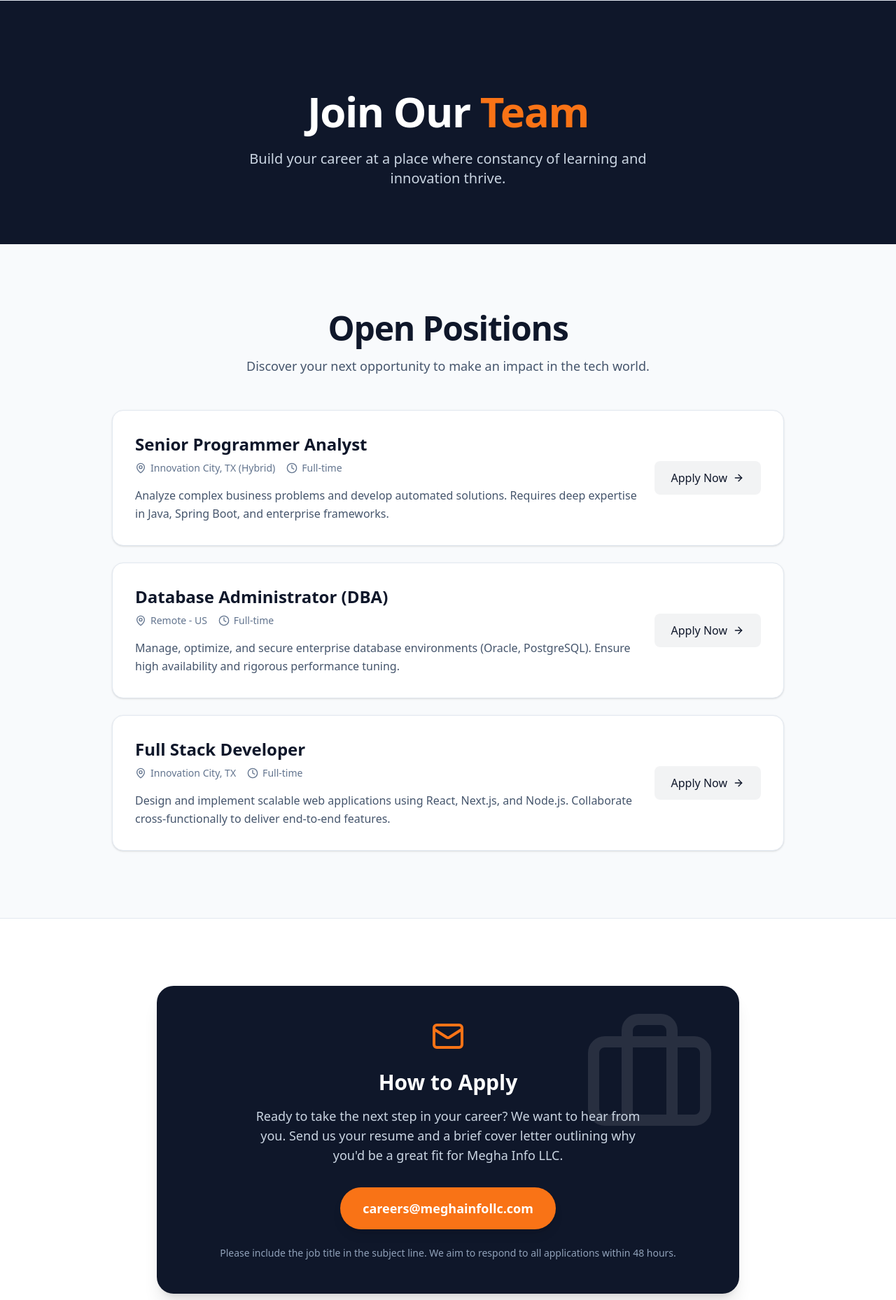
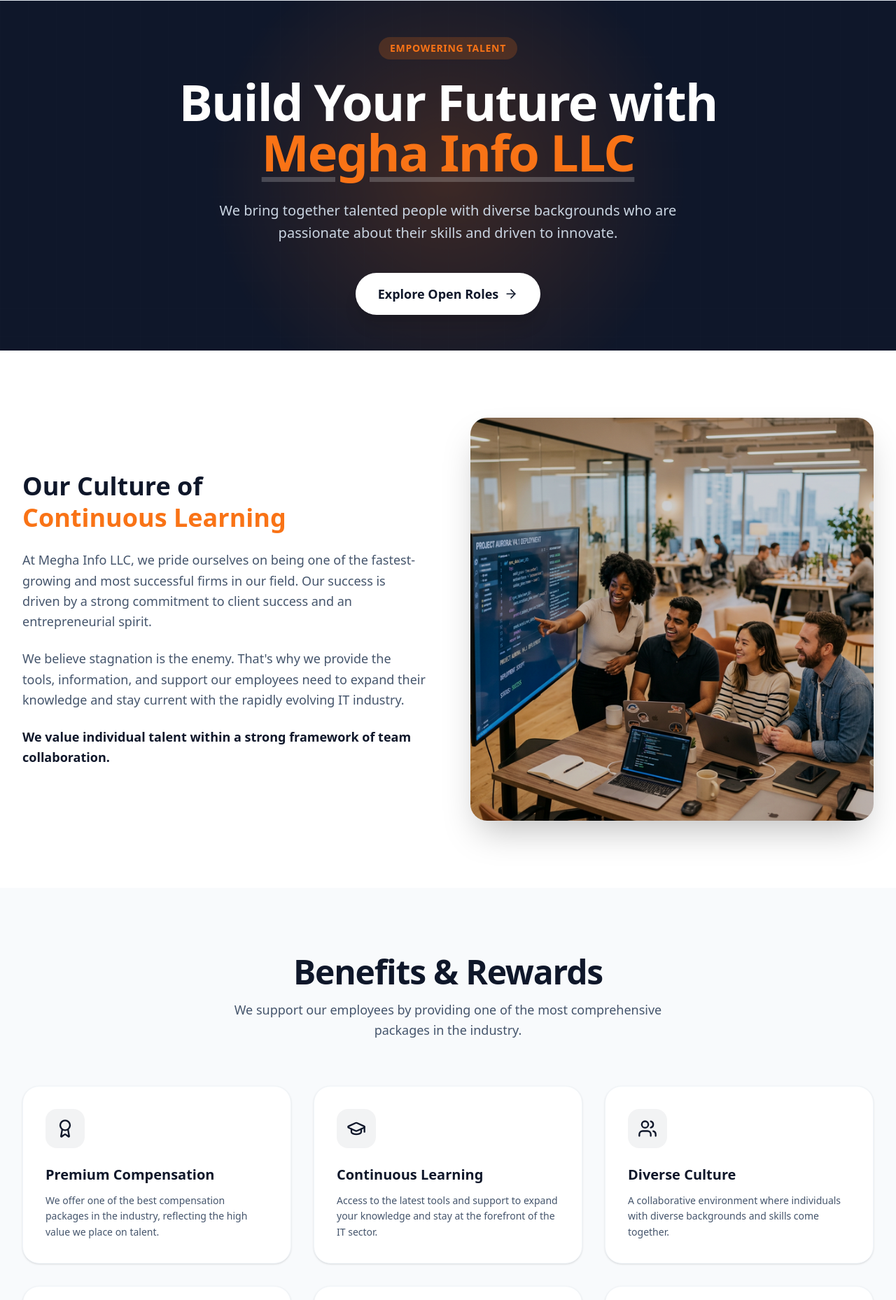
Before and after one commit to prasads6507/Megha-Info-LLC, a Next.js app: page /careers in a window 1280 px wide. Shown: the part 80-1938 px from the top of the page at 70% size. Built offline with nearby package versions, Linux system fonts and the light colour scheme.

Commit message:
feat: redesign careers page with innovative UI and comprehensive content

```diff
--- a/src/app/careers/page.tsx
+++ b/src/app/careers/page.tsx
@@ -2,93 +2,244 @@
 
 import { SectionHeader } from "@/components/ui/SectionHeader";
 import { motion } from "framer-motion";
-import { Briefcase, MapPin, Clock, ArrowRight, Mail } from "lucide-react";
+import {
+  Briefcase,
+  MapPin,
+  Clock,
+  ArrowRight,
+  Mail,
+  GraduationCap,
+  Users,
+  Heart,
+  Zap,
+  Globe,
+  Award
+} from "lucide-react";
 import Link from "next/link";
+import Image from "next/image";
 
 export default function Careers() {
-  const openRoles = [
+  const benefits = [
     {
-      title: "Senior Programmer Analyst",
-      location: "Innovation City, TX (Hybrid)",
-      type: "Full-time",
-      description: "Analyze complex business problems and develop automated solutions. Requires deep expertise in Java, Spring Boot, and enterprise frameworks.",
+      title: "Premium Compensation",
+      description: "We offer one of the best compensation packages in the industry, reflecting the high value we place on talent.",
+      icon: Award,
     },
     {
-      title: "Database Administrator (DBA)",
-      location: "Remote - US",
-      type: "Full-time",
-      description: "Manage, optimize, and secure enterprise database environments (Oracle, PostgreSQL). Ensure high availability and rigorous performance tuning.",
+      title: "Continuous Learning",
+      description: "Access to the latest tools and support to expand your knowledge and stay at the forefront of the IT sector.",
+      icon: GraduationCap,
     },
     {
-      title: "Full Stack Developer",
-      location: "Innovation City, TX",
-      type: "Full-time",
-      description: "Design and implement scalable web applications using React, Next.js, and Node.js. Collaborate cross-functionally to deliver end-to-end features.",
+      title: "Diverse Culture",
+      description: "A collaborative environment where individuals with diverse backgrounds and skills come together.",
+      icon: Users,
+    },
+    {
+      title: "Health & Wellness",
+      description: "Comprehensive benefits designed to keep you and your family healthy, happy, and productive.",
+      icon: Heart,
+    },
+    {
+      title: "Innovation Hub",
+      description: "Work on cutting-edge projects with an entrepreneurial spirit that encourages creative problem-solving.",
+      icon: Zap,
+    },
+    {
+      title: "Global Reach",
+      description: "Opportunities to work with leading clients across various sites in the U.S. and potentially global projects.",
+      icon: Globe,
     },
   ];
 
+  const jobCategories = [
+    {
+      title: "Analysts & Architects",
+      roles: ["Programmer Analysts", "Senior Systems Analysts", "Computer Systems Analysts", "Software Architects"],
+    },
+    {
+      title: "Development & Engineering",
+      roles: ["Senior Application Developers", "Full Stack Developers", "Mobile Developers (Android/iOS)", "Software Engineers"],
+    },
+    {
+      title: "Data & Infrastructure",
+      roles: ["Database Administrators (DBA)", "Network Administrators", "Cloud Architects", "Data Scientists"],
+    },
+  ];
+
+  const containerVariants = {
+    hidden: { opacity: 0 },
+    visible: {
+      opacity: 1,
+      transition: {
+        staggerChildren: 0.1,
+      },
+    },
+  };
+
+  const itemVariants = {
+    hidden: { opacity: 0, y: 20 },
+    visible: {
+      opacity: 1,
+      y: 0,
+      transition: {
+        duration: 0.5,
+      },
+    },
+  };
+
   return (
-    <div className="flex flex-col min-h-screen bg-slate-50">
-      {/* Page Header */}
-      <section className="bg-primary pt-32 pb-20 text-center text-white">
-        <div className="max-w-4xl mx-auto px-4 sm:px-6 lg:px-8">
-          <motion.h1
-            initial={{ opacity: 0, y: 20 }}
+    <div className="flex flex-col min-h-screen bg-[#F8FAFC]">
+      {/* Hero Section */}
+      <section className="relative h-[60vh] min-h-[500px] flex items-center bg-primary overflow-hidden">
+        <div className="absolute inset-0 opacity-20">
+          <div className="absolute inset-0 bg-[radial-gradient(circle_at_50%_50%,#F97316_0%,transparent_50%)]"></div>
+          <div className="absolute inset-0 bg-[linear-gradient(to_right,#80808012_1px,transparent_1px),linear-gradient(to_bottom,#80808012_1px,transparent_1px)] bg-[size:40px_40px]"></div>
+        </div>
+
+        <div className="max-w-7xl mx-auto px-4 sm:px-6 lg:px-8 relative z-10 w-full text-center">
+          <motion.div
+            initial={{ opacity: 0, y: 30 }}
             animate={{ opacity: 1, y: 0 }}
-            transition={{ duration: 0.6 }}
-            className="text-4xl md:text-5xl lg:text-6xl font-bold mb-6 tracking-tight"
+            transition={{ duration: 0.8 }}
           >
-            Join Our <span className="text-accent">Team</span>
-          </motion.h1>
-          <motion.p
-            initial={{ opacity: 0, y: 20 }}
-            animate={{ opacity: 1, y: 0 }}
-            transition={{ duration: 0.6, delay: 0.2 }}
-            className="text-xl text-slate-300 max-w-2xl mx-auto"
-          >
-            Build your career at a place where constancy of learning and innovation thrive.
-          </motion.p>
+            <span className="inline-block px-4 py-1.5 rounded-full bg-accent/20 text-accent font-semibold text-sm uppercase tracking-wider mb-6">
+              Empowering Talent
+            </span>
+            <h1 className="text-5xl md:text-6xl lg:text-7xl font-bold text-white mb-8 tracking-tight">
+              Build Your Future with <br />
+              <span className="text-accent underline decoration-white/20 underline-offset-8">Megha Info LLC</span>
+            </h1>
+            <p className="text-xl text-slate-300 max-w-2xl mx-auto mb-10 leading-relaxed font-light">
+              We bring together talented people with diverse backgrounds who are passionate about their skills and driven to innovate.
+            </p>
+            <Link
+              href="#openings"
+              className="inline-flex items-center px-8 py-4 rounded-full bg-white text-primary font-bold text-lg hover:bg-accent hover:text-white transition-all duration-300 shadow-xl hover:-translate-y-1"
+            >
+              Explore Open Roles
+              <ArrowRight className="w-5 h-5 ml-2" />
+            </Link>
+          </motion.div>
         </div>
       </section>
 
-      {/* Open Roles */}
-      <section className="py-24">
-        <div className="max-w-5xl mx-auto px-4 sm:px-6 lg:px-8">
+      {/* Why Megha Info Section */}
+      <section className="py-24 bg-white relative overflow-hidden">
+        <div className="max-w-7xl mx-auto px-4 sm:px-6 lg:px-8">
+          <div className="grid lg:grid-cols-2 gap-16 items-center">
+            <motion.div
+              initial={{ opacity: 0, x: -50 }}
+              whileInView={{ opacity: 1, x: 0 }}
+              viewport={{ once: true }}
+              transition={{ duration: 0.6 }}
+            >
+              <h2 className="text-3xl md:text-4xl font-bold text-primary mb-6 leading-tight">
+                Our Culture of <br />
+                <span className="text-accent">Continuous Learning</span>
+              </h2>
+              <div className="space-y-6 text-lg text-slate-600 leading-relaxed">
+                <p>
+                  At Megha Info LLC, we pride ourselves on being one of the fastest-growing and most successful firms in our field. Our success is driven by a strong commitment to client success and an entrepreneurial spirit.
+                </p>
+                <p>
+                  We believe stagnation is the enemy. That's why we provide the tools, information, and support our employees need to expand their knowledge and stay current with the rapidly evolving IT industry.
+                </p>
+                <p className="font-semibold text-primary">
+                  We value individual talent within a strong framework of team collaboration.
+                </p>
+              </div>
+            </motion.div>
+
+            <motion.div
+              initial={{ opacity: 0, scale: 0.9 }}
+              whileInView={{ opacity: 1, scale: 1 }}
+              viewport={{ once: true }}
+              transition={{ duration: 0.6 }}
+              className="relative aspect-square md:aspect-video lg:aspect-square rounded-3xl overflow-hidden shadow-2xl group"
+            >
+              <Image
+                src="/images/team-culture.png"
+                alt="Megha Info LLC Team Culture"
+                fill
+                className="object-cover transition-transform duration-700 group-hover:scale-105"
+              />
+              <div className="absolute inset-0 bg-primary/20 mix-blend-multiply group-hover:bg-primary/10 transition-colors"></div>
+            </motion.div>
+          </div>
+        </div>
+      </section>
+
+      {/* Benefits Section */}
+      <section className="py-24 bg-slate-50 relative">
+        <div className="max-w-7xl mx-auto px-4 sm:px-6 lg:px-8">
           <SectionHeader
-            title="Open Positions"
-            subtitle="Discover your next opportunity to make an impact in the tech world."
+            title="Benefits & Rewards"
+            subtitle="We support our employees by providing one of the most comprehensive packages in the industry."
           />
 
-          <div className="space-y-6">
-            {openRoles.map((role, index) => (
+          <motion.div
+            variants={containerVariants}
+            initial="hidden"
+            whileInView="visible"
+            viewport={{ once: true }}
+            className="grid md:grid-cols-2 lg:grid-cols-3 gap-8 mt-16"
+          >
+            {benefits.map((benefit, index) => (
               <motion.div
-                key={role.title}
-                initial={{ opacity: 0, y: 20 }}
+                key={index}
+                variants={itemVariants}
+                className="group bg-white p-8 rounded-3xl border border-slate-100 shadow-sm hover:shadow-xl hover:-translate-y-2 transition-all duration-300"
+              >
+                <div className="w-14 h-14 rounded-2xl bg-primary/5 flex items-center justify-center mb-6 group-hover:bg-accent/10 transition-colors">
+                  <benefit.icon className="w-7 h-7 text-primary group-hover:text-accent transition-colors" />
+                </div>
+                <h3 className="text-xl font-bold text-primary mb-3">{benefit.title}</h3>
+                <p className="text-slate-600 leading-relaxed text-sm">
+                  {benefit.description}
+                </p>
+              </motion.div>
+            ))}
+          </motion.div>
+        </div>
+      </section>
+
+      {/* Job Openings Section */}
+      <section id="openings" className="py-24 bg-white">
+        <div className="max-w-7xl mx-auto px-4 sm:px-6 lg:px-8">
+          <SectionHeader
+            title="Start Your Journey"
+            subtitle="We seek professionals with Bachelors or Masters degrees in computer science or related fields."
+          />
+
+          <div className="grid lg:grid-cols-3 gap-12 mt-16">
+            {jobCategories.map((category, index) => (
+              <motion.div
+                key={index}
+                initial={{ opacity: 0, y: 30 }}
                 whileInView={{ opacity: 1, y: 0 }}
                 viewport={{ once: true }}
                 transition={{ duration: 0.5, delay: index * 0.1 }}
-                className="bg-white p-8 rounded-2xl border border-slate-200 shadow-sm hover:shadow-md transition-shadow flex flex-col md:flex-row md:items-center justify-between gap-6 group"
+                className="flex flex-col h-full bg-slate-50 rounded-3xl p-8 border border-slate-100"
               >
-                <div className="flex-1">
-                  <h3 className="text-2xl font-semibold text-primary mb-2 group-hover:text-accent transition-colors">
-                    {role.title}
-                  </h3>
-                  <div className="flex flex-wrap gap-4 text-sm text-slate-500 mb-4">
-                    <span className="flex items-center gap-1.5"><MapPin className="w-4 h-4" /> {role.location}</span>
-                    <span className="flex items-center gap-1.5"><Clock className="w-4 h-4" /> {role.type}</span>
+                <h3 className="text-2xl font-bold text-primary mb-8 border-b border-slate-200 pb-4">
+                  {category.title}
+                </h3>
+                <ul className="space-y-4 flex-grow">
+                  {category.roles.map((role, rIndex) => (
+                    <li key={rIndex} className="flex items-start gap-3 group/role">
+                      <div className="w-2 h-2 rounded-full bg-accent mt-2 group-hover/role:scale-150 transition-transform"></div>
+                      <span className="text-slate-700 font-medium group-hover/role:text-primary transition-colors">
+                        {role}
+                      </span>
+                    </li>
+                  ))}
+                </ul>
+                <div className="mt-8 pt-6 border-t border-slate-200">
+                  <div className="flex items-center gap-2 text-sm text-slate-500 italic">
+                    <MapPin className="w-4 h-4" />
+                    Various client sites across the U.S.
                   </div>
-                  <p className="text-slate-600 leading-relaxed max-w-3xl">
-                    {role.description}
-                  </p>
-                </div>
-                <div className="shrink-0">
-                  <Link
-                    href="#apply"
-                    className="inline-flex items-center px-6 py-3 rounded-lg bg-primary/5 text-primary font-medium hover:bg-primary hover:text-white transition-colors"
-                  >
-                    Apply Now
-                    <ArrowRight className="w-4 h-4 ml-2" />
-                  </Link>
                 </div>
               </motion.div>
             ))}
@@ -96,35 +247,41 @@
         </div>
       </section>
 
-      {/* How to Apply */}
-      <section id="apply" className="py-24 bg-white border-t border-slate-200">
-        <div className="max-w-4xl mx-auto px-4 sm:px-6 lg:px-8 text-center">
+      {/* Modern Contact Section */}
+      <section className="py-24 bg-primary relative overflow-hidden">
+        <div className="absolute top-0 right-0 w-1/3 h-full bg-accent/10 skew-x-12 translate-x-1/2"></div>
+        <div className="max-w-4xl mx-auto px-4 sm:px-6 lg:px-8 relative z-10 text-center">
           <motion.div
-            initial={{ opacity: 0, scale: 0.95 }}
+            initial={{ opacity: 0, scale: 0.9 }}
             whileInView={{ opacity: 1, scale: 1 }}
             viewport={{ once: true }}
-            transition={{ duration: 0.5 }}
-            className="bg-primary text-white rounded-3xl p-12 shadow-xl relative overflow-hidden"
+            className="flex flex-col items-center"
           >
-            <div className="absolute top-0 right-0 p-8 opacity-10">
-              <Briefcase className="w-48 h-48" />
+            <div className="w-16 h-16 rounded-full bg-accent/20 flex items-center justify-center mb-8">
+              <Mail className="w-8 h-8 text-accent" />
             </div>
-            <div className="relative z-10 flex flex-col items-center">
-              <Mail className="w-12 h-12 text-accent mb-6" />
-              <h2 className="text-3xl font-bold mb-4">How to Apply</h2>
-              <p className="text-lg text-slate-300 mb-8 max-w-xl">
-                Ready to take the next step in your career? We want to hear from you. Send us your resume and a brief cover letter outlining why you'd be a great fit for Megha Info LLC.
-              </p>
+            <h2 className="text-3xl md:text-5xl font-bold text-white mb-6">How to Apply?</h2>
+            <p className="text-xl text-slate-300 mb-10 max-w-2xl font-light">
+              Interested in shaping the technological landscape? Send your updated resume, specifying the position you are seeking, to our HR department.
+            </p>
+            <div className="flex flex-wrap justify-center gap-6">
+              <a
+                href="mailto:hr@meghainfollc.com"
+                className="inline-flex items-center px-10 py-5 rounded-full bg-accent text-white font-bold text-xl hover:bg-white hover:text-primary transition-all duration-300 shadow-2xl group"
+              >
+                hr@meghainfollc.com
+                <ArrowRight className="w-5 h-5 ml-3 group-hover:translate-x-1 transition-transform" />
+              </a>
               <a
                 href="mailto:careers@meghainfollc.com"
-                className="inline-flex items-center px-8 py-4 rounded-full bg-accent text-white font-semibold text-lg hover:bg-white hover:text-primary transition-colors shadow-lg"
+                className="inline-flex items-center px-10 py-5 rounded-full bg-white/10 text-white font-bold text-xl hover:bg-white/20 backdrop-blur-sm transition-all duration-300"
               >
                 careers@meghainfollc.com
               </a>
-              <p className="mt-6 text-sm text-slate-400">
-                Please include the job title in the subject line. We aim to respond to all applications within 48 hours.
-              </p>
             </div>
+            <p className="mt-12 text-slate-400 text-sm italic">
+              Megha Info LLC is an Equal Opportunity Employer. Relocation may be required.
+            </p>
           </motion.div>
         </div>
       </section>
```
Also changed, not shown: public/images/team-culture.png (added).
